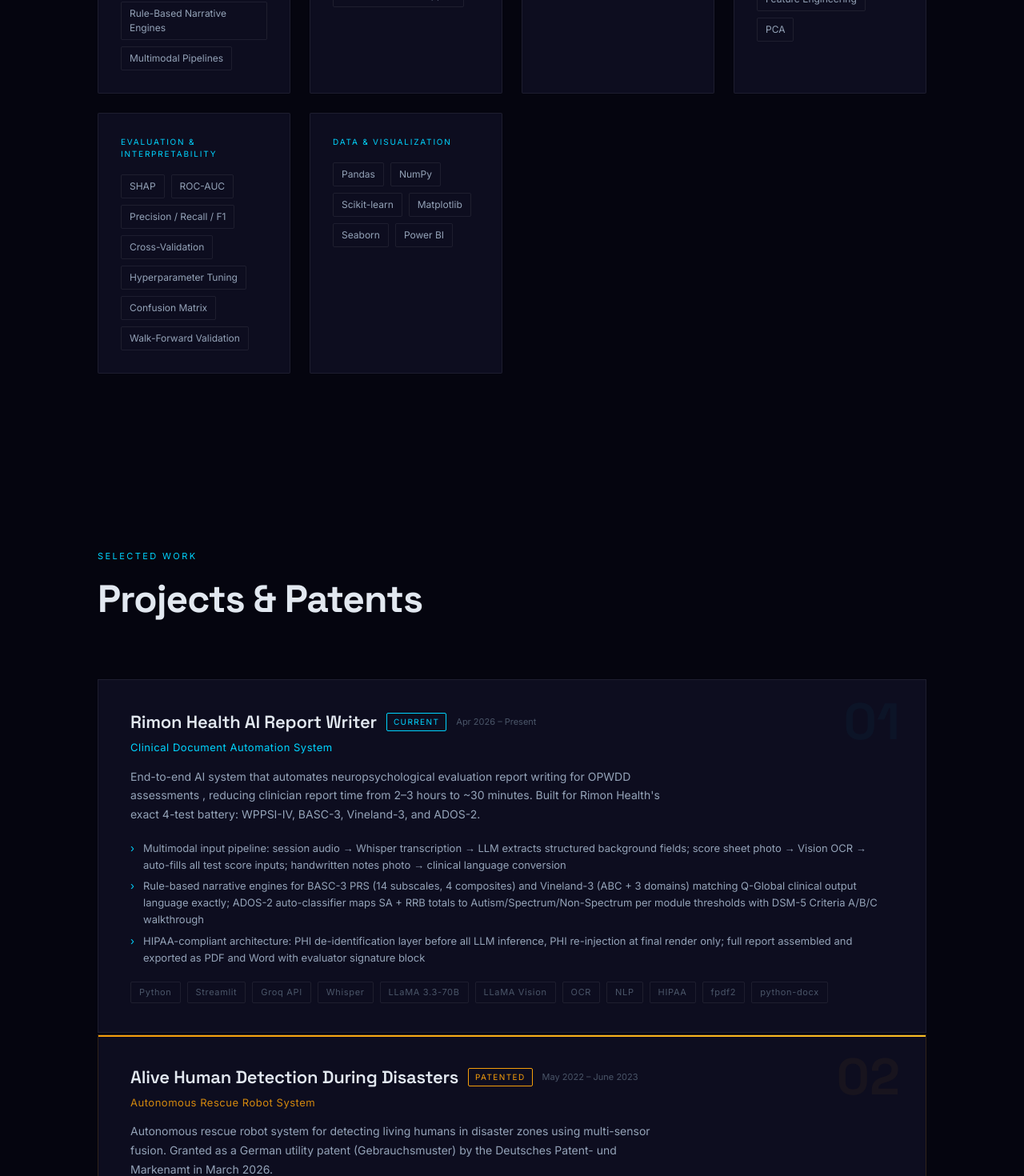
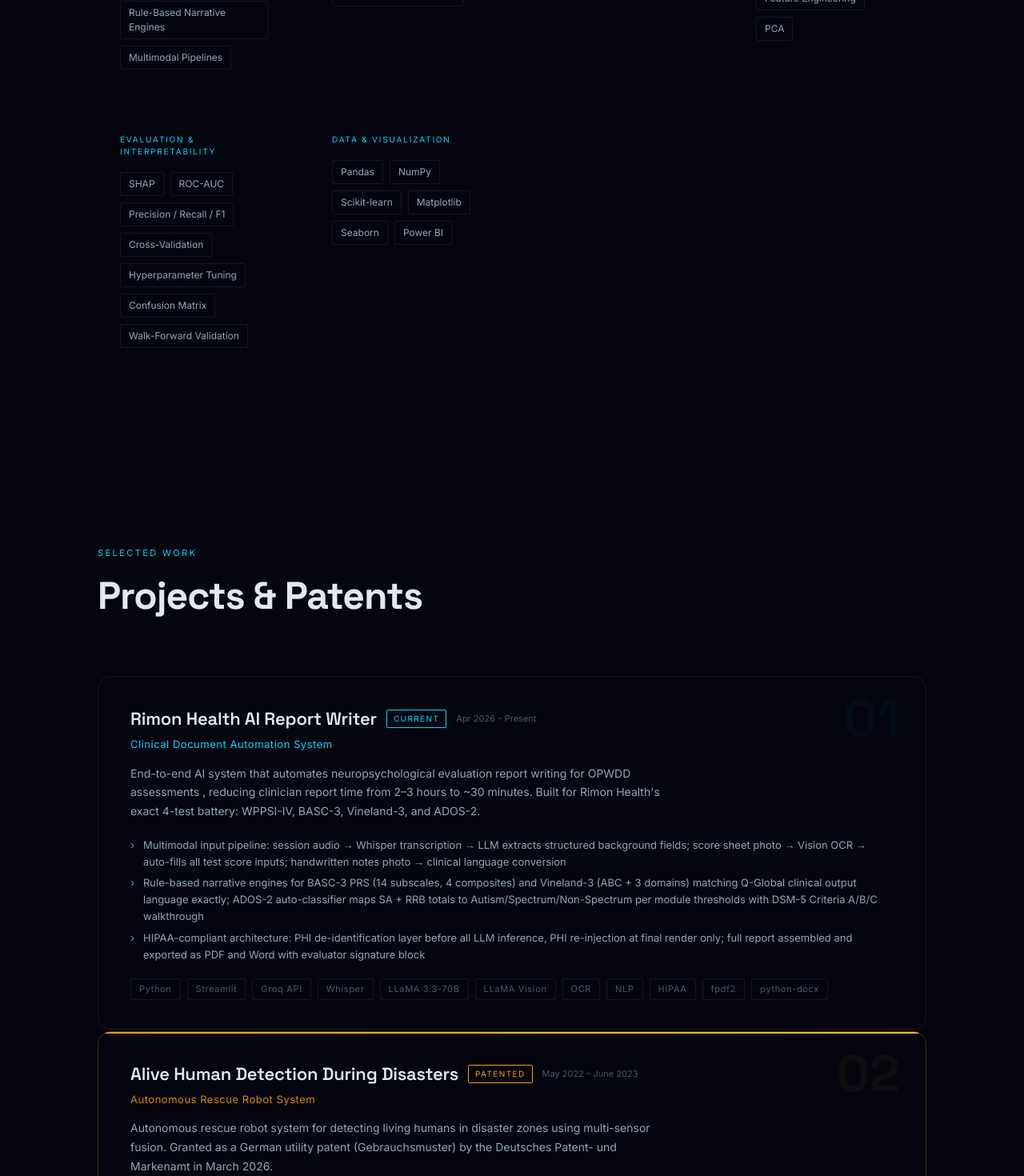
Before and after one commit to komala-b-srinivas/portfolio, a Next.js app: page / in a window 1280 px wide. Shown: the part 2200-3670 px from the top of the page at 80% size. Built offline with nearby package versions, Linux system fonts and the light colour scheme.

Commit message:
Add Rimon Health role, update skills and target roles

```diff
--- a/components/Experience.tsx
+++ b/components/Experience.tsx
@@ -128,14 +128,20 @@
                 whileInView={{ opacity: 1, x: 0 }}
                 viewport={{ once: true, margin: "-60px" }}
                 transition={{ duration: 0.5, delay: i * 0.1 }}
-                style={{ paddingLeft: "40px", position: "relative" }}
+                className="glass-panel"
+                style={{
+                  padding: "24px",
+                  position: "relative",
+                  borderRadius: "16px",
+                  marginLeft: "40px",
+                }}
               >
                 {/* Timeline dot */}
                 <div
                   style={{
                     position: "absolute",
-                    left: "4px",
-                    top: "6px",
+                    left: "-30px", // Align with line
+                    top: "32px",
                     width: "13px",
                     height: "13px",
                     borderRadius: "50%",
--- a/components/Projects.tsx
+++ b/components/Projects.tsx
@@ -150,12 +150,13 @@
               transition={{ duration: 0.55, delay: i * 0.08 }}
             >
               <div
+                className="glass-panel"
                 style={{
                   padding: "36px 40px",
-                  border: `1px solid ${project.patent ? "rgba(245, 158, 11, 0.15)" : "var(--border)"}`,
-                  background: "var(--bg-card)",
+                  border: `1px solid ${project.patent ? "rgba(245, 158, 11, 0.25)" : "var(--border)"}`,
+                  borderRadius: "16px",
                   cursor: "default",
-                  transition: "border-color 0.25s, background 0.25s",
+                  transition: "all 0.3s ease",
                   position: "relative",
                   overflow: "hidden",
                 }}
--- a/components/Skills.tsx
+++ b/components/Skills.tsx
@@ -122,11 +122,10 @@
               whileInView={{ opacity: 1, y: 0 }}
               viewport={{ once: true, margin: "-50px" }}
               transition={{ duration: 0.5, delay: i * 0.08 }}
+              className="glass-panel"
               style={{
                 padding: "28px",
-                border: "1px solid var(--border)",
-                background: "var(--bg-card)",
-                borderRadius: "2px",
+                borderRadius: "16px",
               }}
             >
               <p
```
